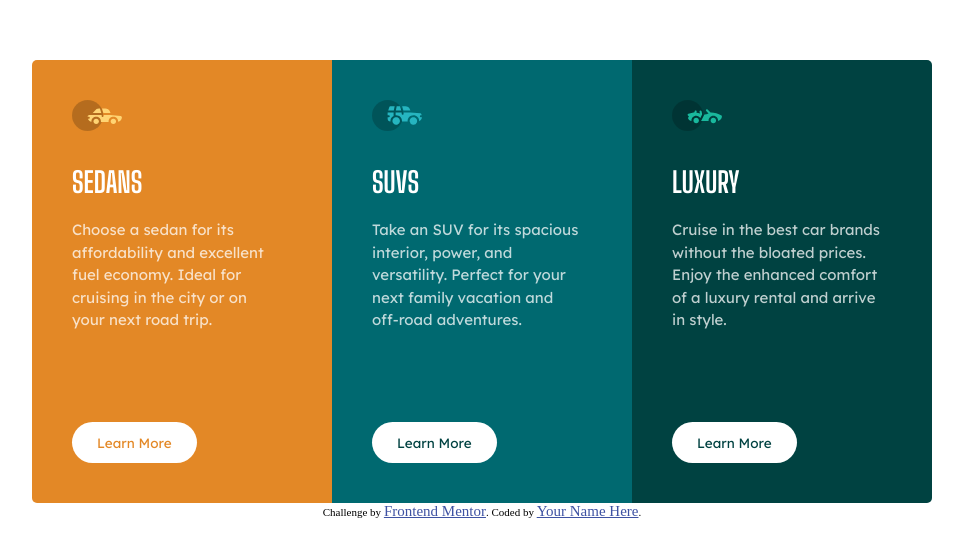
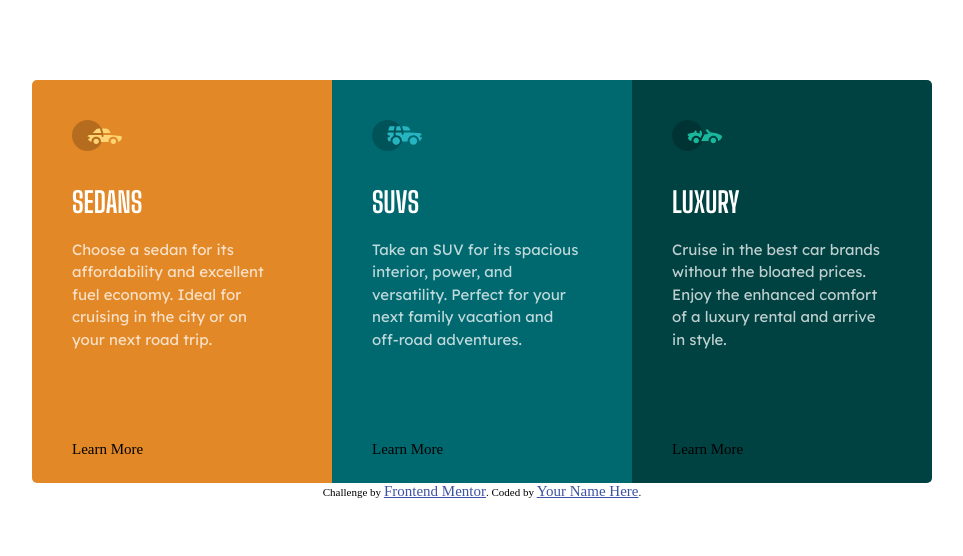
Before and after one commit to victoriacesar/threeCardComponent, a plain HTML site: page index.html in a window 1280 px wide. Shown: the part 110-666 px from the top of the page, without its empty margins (158-1121 px from the left). Drawn offline with Linux system fonts and the light colour scheme.

Commit message:
change the button tag to a tag

```diff
--- a/index.html
+++ b/index.html
@@ -33,7 +33,7 @@
           Choose a sedan for its affordability and excellent fuel economy. Ideal
           for cruising in the city or on your next road trip.
         </p>
-        <button>Learn More</button>
+        <a>Learn More</a>
       </div>
       <div class="card suvs">
         <h2>Suvs</h2>
@@ -41,7 +41,7 @@
           Take an SUV for its spacious interior, power, and versatility. Perfect
           for your next family vacation and off-road adventures.
         </p>
-        <button>Learn More</button>
+        <a>Learn More</a>
       </div>
       <div class="card luxury">
         <h2>Luxury</h2>
@@ -49,7 +49,7 @@
           Cruise in the best car brands without the bloated prices. Enjoy the
           enhanced comfort of a luxury rental and arrive in style.
         </p>
-        <button>Learn More</button>
+        <a>Learn More</a>
       </div>
     </div>
     <div class="attribution">
```
